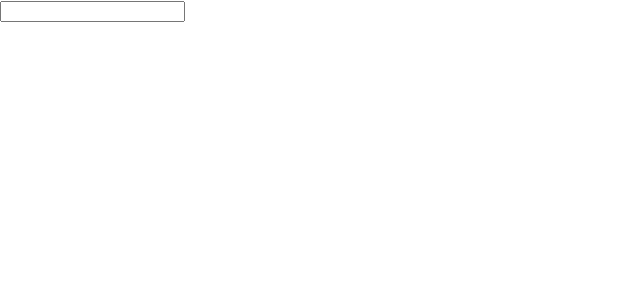
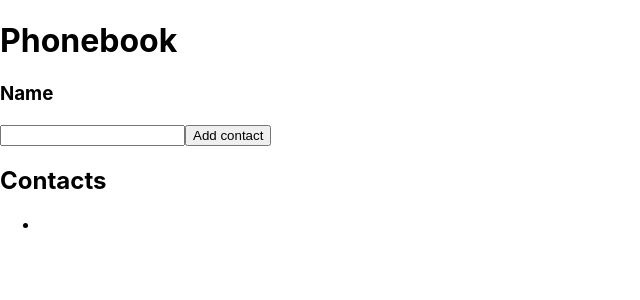
Before and after one commit to YuriyBeregovoy/goit-react-hw-02-phonebook, a React (Create React App) app: page / in a window 1280 px wide. Shown: the top 300 px of the page, without its empty margins (0-640 px from the left). Built offline with nearby package versions, Linux system fonts and the light colour scheme.

Commit message:
added the App initial markup

```diff
--- a/src/components/App.jsx
+++ b/src/components/App.jsx
@@ -1,4 +1,5 @@
 import { Component } from "react"
+import { nanoid } from 'nanoid'
 
 export class App extends Component {
 
@@ -9,7 +10,10 @@ state = {
 
 
   render() {
-    return (
+    return (<div>
+      <h1>Phonebook</h1>
+      <div>
+        <h3>Name</h3>
         <input
       type="text"
       name="name"
@@ -17,5 +21,12 @@ state = {
       title="Name may contain only letters, apostrophe, dash and spaces. For example Adrian, Jacob Mercer, Charles de Batz de Castelmore d'Artagnan"
       required
         />
+        <button type="button">Add contact</button>
+      </div>
+        <h2>Contacts</h2>
+        <ul>
+          <li></li>
+        </ul>
+</div>
   );}
 };
```
Lines whose indentation alone changed are shown as unchanged.
